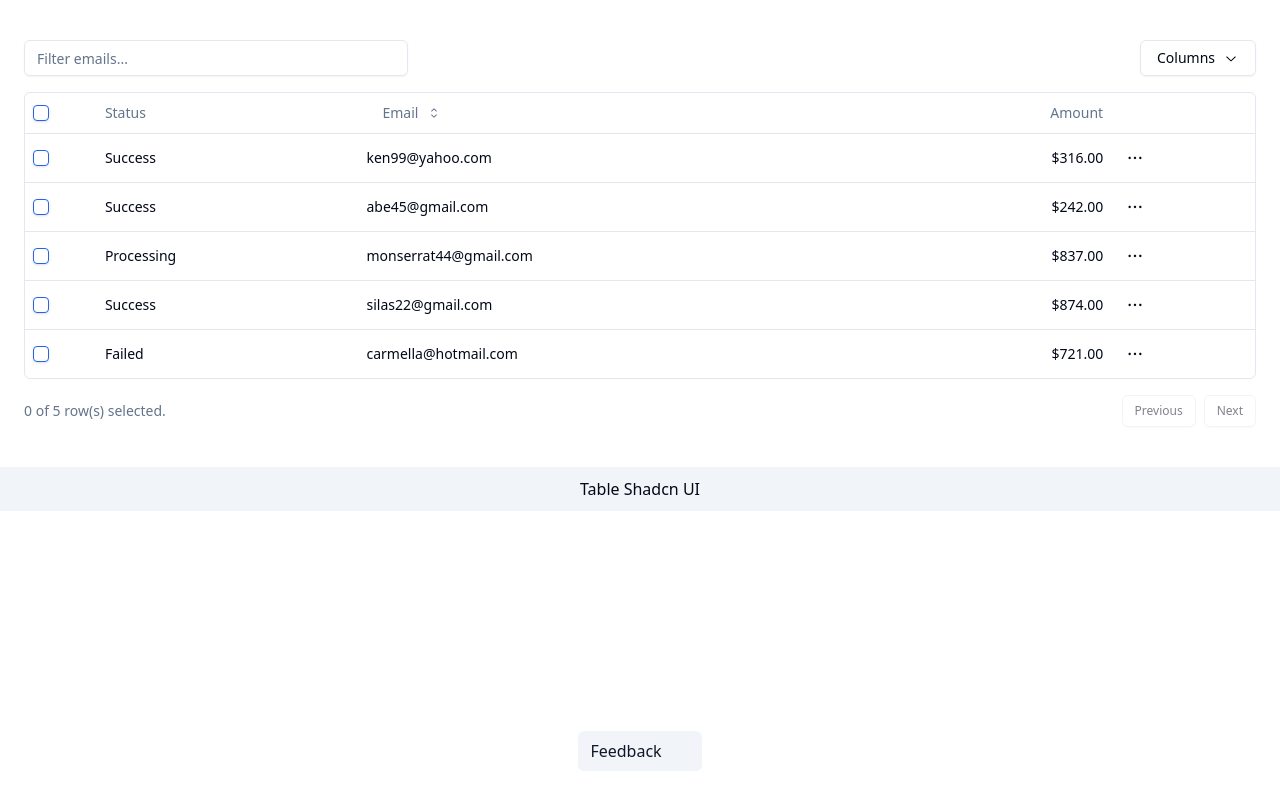
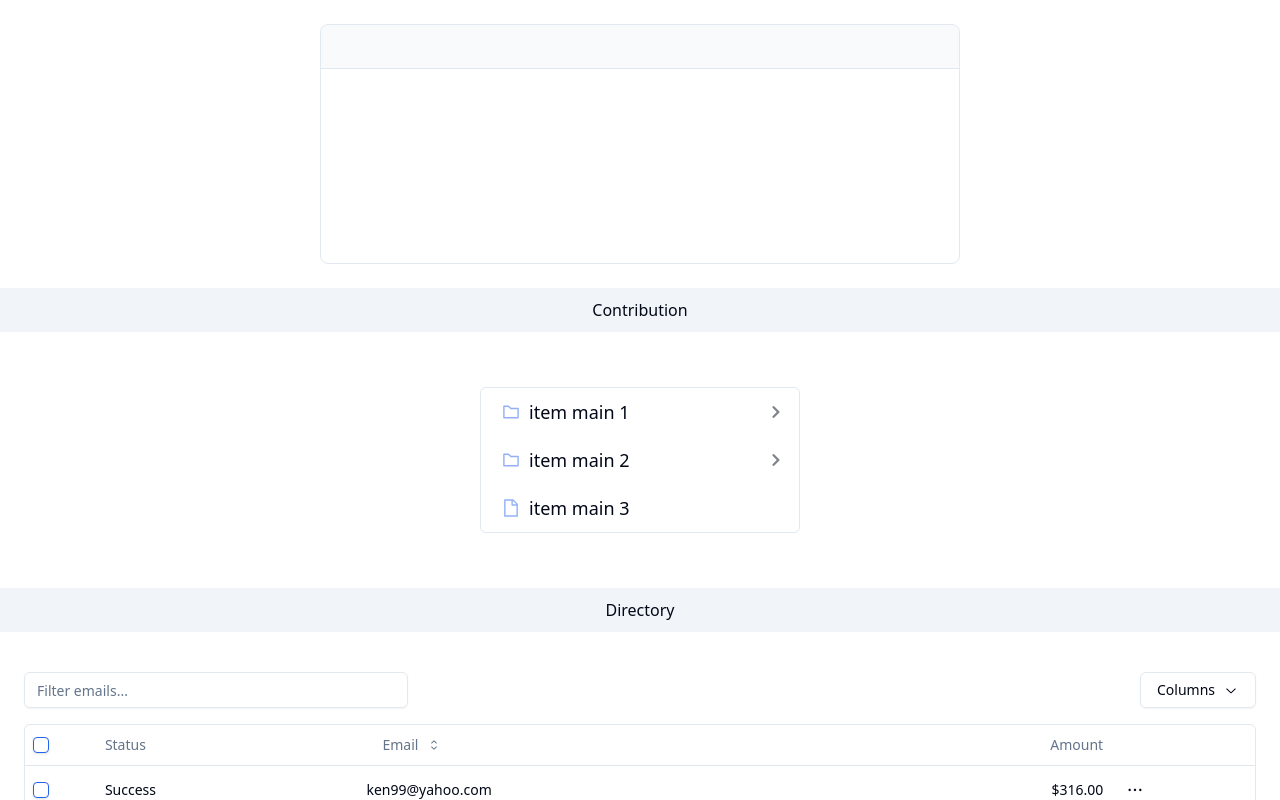
Before and after one commit to delmac-dev/components-site, a React (Vite) app: page / in a window 1280 px wide. Shown: the top 800 px of the page. Built offline with nearby package versions, Linux system fonts and the light colour scheme; some icons are missing.

Commit message:
made edits

```diff
--- a/src/App.jsx
+++ b/src/App.jsx
@@ -26,11 +26,15 @@ import CommandDesign from "./designs/CommandDesign";
 import TooltipDesign from "./designs/TooltipDesign";
 import SwitchDesign from "./designs/SwitchDesign";
 import TableDesign from "./designs/TableDesign";
+import Directory from "./designs/Directory";
+import Contribution from "./designs/Contribution";
 
 function App() {
 
   return (
     <main className="w-full min-h-screen grid grid-cols-1">
+      <Contribution />
+      <Directory />
       <TableDesign />
       <Star_Rating />
       {/* <NavigationDesign /> */}
--- /dev/null
+++ b/src/designs/Contribution.jsx
@@ -0,0 +1,77 @@
+import { useState, useEffect } from 'react';
+import Wrapper from '../components/Wrapper';
+
+const data = [
+    //type: TEXT
+    {
+        type: "text",
+        school_name: "augusco",
+        label: "motto",
+        value: "some which is cool",
+        contributor: 'user id | anonymous'
+    },
+    //type: IMAGE
+    {
+        type: "image",
+        school_name: "augusco",
+        label: "barge",
+        value: ["image url"],
+        contributor: 'user id | anonymous'
+    },
+    //type: TEXTAREA
+    {
+        type: "textarea",
+        school_name: "augusco",
+        label: "about",
+        value: "about the school",
+        contributor: 'user id | anonymous'
+    },
+    //type: CHECKBOX LIST
+    {
+        type: "check-list",
+        school_name: "augusco",
+        label: "facities",
+        value: "list of facility name",
+        contributor: 'user id | anonymous'
+    },
+    //type: RADIO LIST
+    {
+        type: "radio-list",
+        school_name: "augusco",
+        label: "gender",
+        value: "male | female | mixed",
+        contributor: 'user id | anonymous'
+    },
+    //type: COURSES OBJECT LIST
+    {
+        type: "object-list",
+        school_name: "augusco",
+        label: "corses",
+        value: "science:cpbim",
+        contributor: 'user id | anonymous'
+    },
+]
+
+const Contribution = () => {
+    const [info, setInfo] = useState({
+        school_name: "",
+        contributor: "anonymous"
+    });
+
+
+    return (
+        <Wrapper title={"Contribution"}>
+            <Card />
+        </Wrapper>
+    )
+}
+
+export default Contribution;
+
+const Card = () => {
+    return (
+        <div className="relative w-[640px] min-h-[240px] rounded-lg bg-card border border-border overflow-hidden">
+            <div className="w-full h-11 bg-secondary/50 border-b border-border"></div>
+        </div>
+    )
+}
--- /dev/null
+++ b/src/designs/Directory.jsx
@@ -0,0 +1,56 @@
+import React, { useState } from 'react'
+import Wrapper from '../components/Wrapper';
+import { AiOutlineFolder, AiOutlineFile } from 'react-icons/ai'
+import { FaChevronRight } from 'react-icons/fa'
+
+const data = [
+    {
+        title: "item main 1",
+        children: [{title: "sub item 1", children: []}, {title: "sub item 2", children: []}, {title: "sub item 3", children: []}]
+    },
+    {
+        title: "item main 2",
+        children: [{title: "sub item 1", children: []}, {title: "sub item 2", children: []}]
+    },
+    {
+        title: "item main 3",
+        children: []
+    },
+]
+
+const Directory = () => {
+  return (
+    <Wrapper title={"Directory"}>
+        <div className="h-auto w-[320px] border border-border rounded-md">
+            <Container data={data} />
+        </div>
+    </Wrapper>
+  )
+}
+
+export default Directory;
+
+const Container = ({data}) => {
+    return (
+        <div className='w-full h-auto flex flex-col'>
+            {data && data.map((item, index) => (
+                <Link link={item} key={index} />
+            ))}
+        </div>
+    )
+}
+
+const Link = ({link}) => {
+    const [open, setOpen] = useState(false);
+
+    return (
+        <div className={`w-full pl-5 overflow-hidden ${!open ? 'h-12' : ''}`}>
+            <div className="relative w-full h-12 text-lg text-primary/50 flex items-center justify-start gap-2">
+                {link.children.length? <AiOutlineFolder size={20} /> : <AiOutlineFile size={20} />}
+                <h2 className='text-foreground'>{link.title}</h2>
+                {link.children.length ? <FaChevronRight onClick={()=> setOpen((prev) => !prev)} className={`absolute right-4 text-foreground/50 ${!open? 'rotate-0' : 'rotate-90'} transition-all duration-300 ease-out`} size={14} /> : ''}
+            </div>
+            {link.children.length ? <Container data={link.children} /> : ''}
+        </div>
+    )
+}
--- a/src/index.css
+++ b/src/index.css
@@ -1,6 +1,8 @@
 @tailwind base;
 @tailwind components;
 @tailwind utilities;
+
+
 
 
 @layer base {
```
